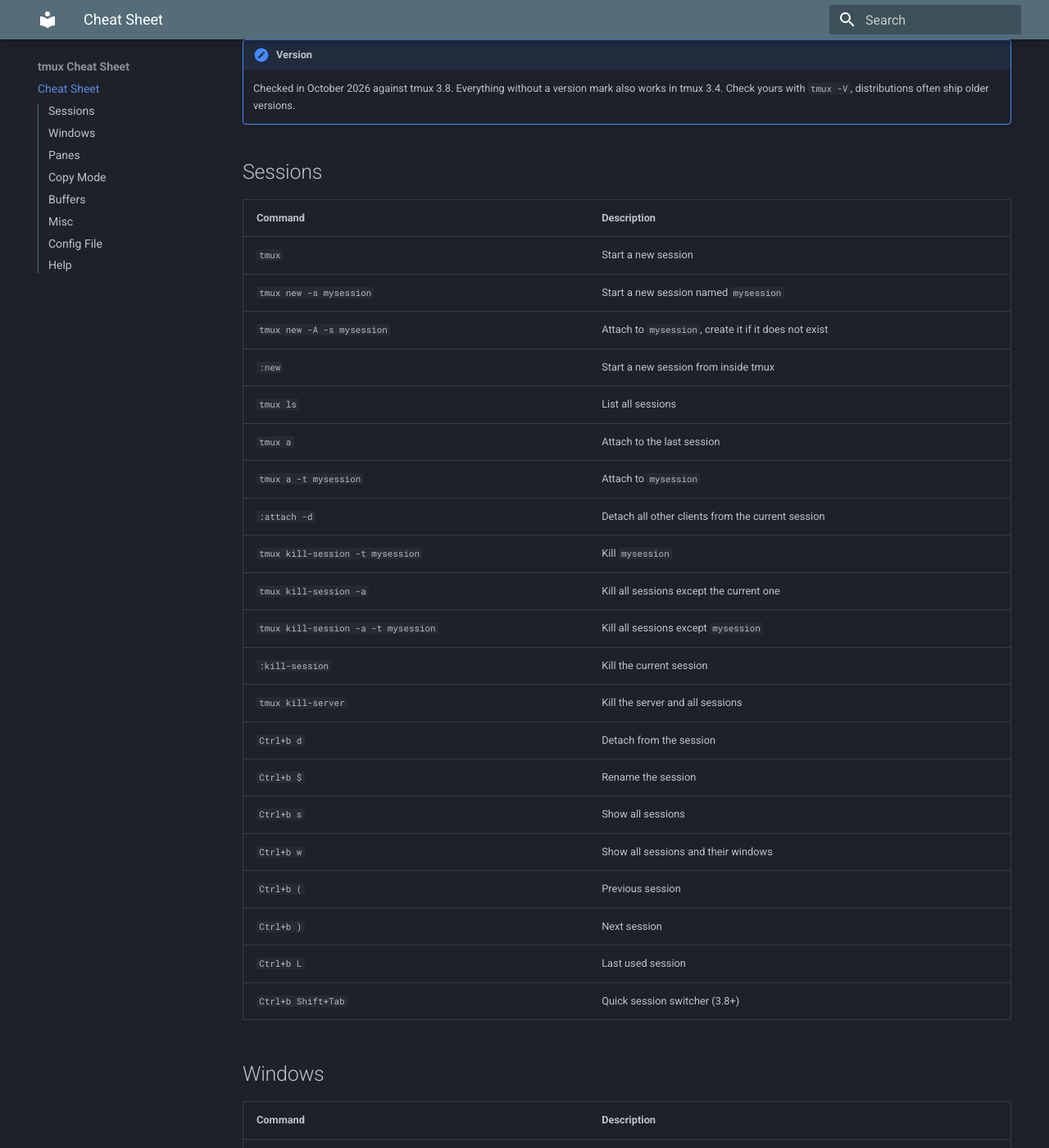
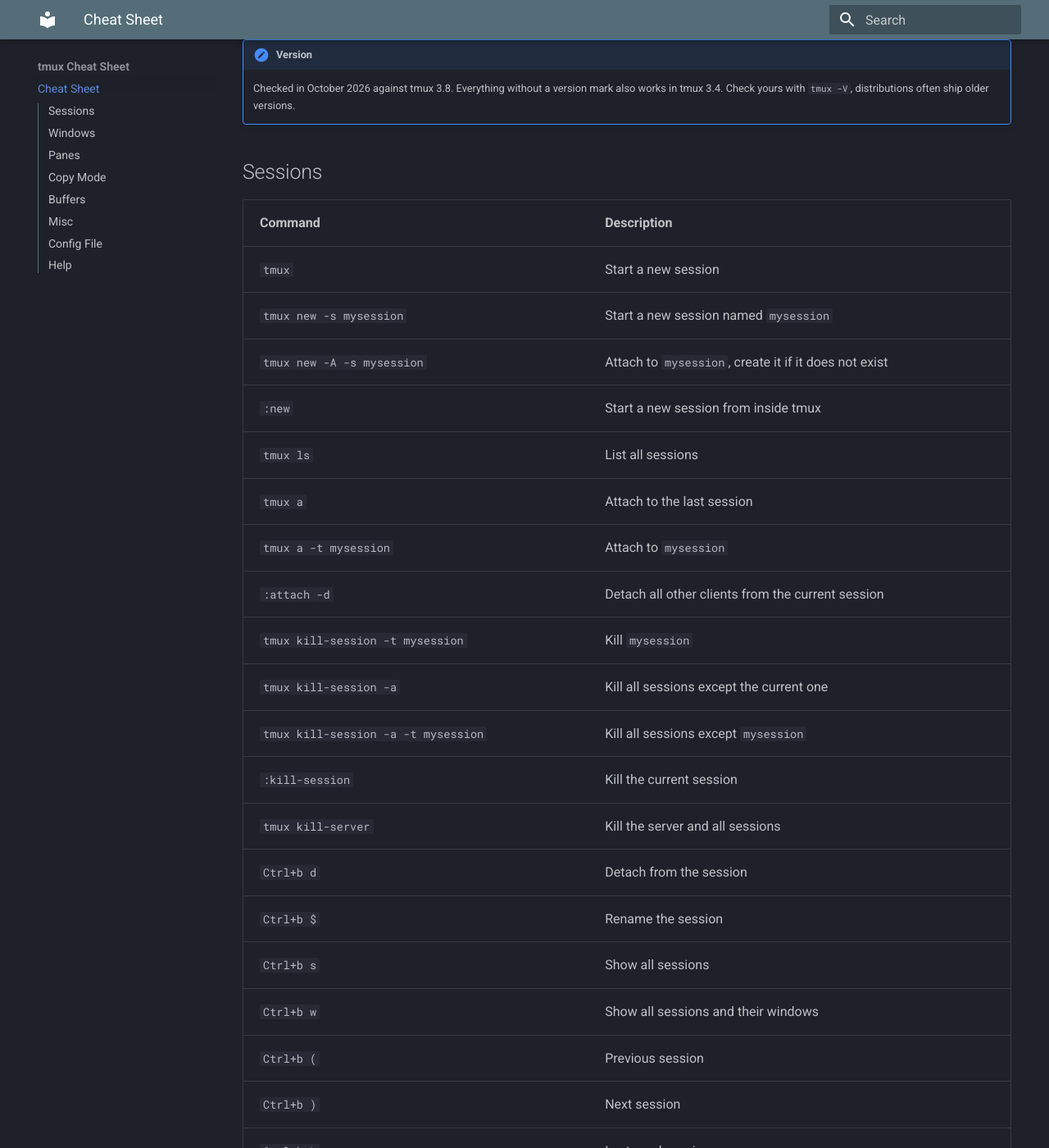
Before and after one commit to yabsp/cheatsheets, an MkDocs documentation site: the page built from docs/index.md, in a window 1280 px wide and 1400 px high, scrolled down 203 px. Shown: the whole window at 82% size. Built offline with MkDocs 1.6.1 and Material for MkDocs 9.7.7, drawn with Linux system fonts in a browser that asks for light colours.

Commit message:
Change font size

```diff
--- a/docs/stylesheets/extra.css
+++ b/docs/stylesheets/extra.css
@@ -7,6 +7,7 @@
   display: table;
   width: 100%;
   table-layout: fixed;
+  font-size: 0.8rem; /* Same as body text, Material default is 0.64rem */
 }
 
 .md-typeset table:not([class]) th:first-child {
```
